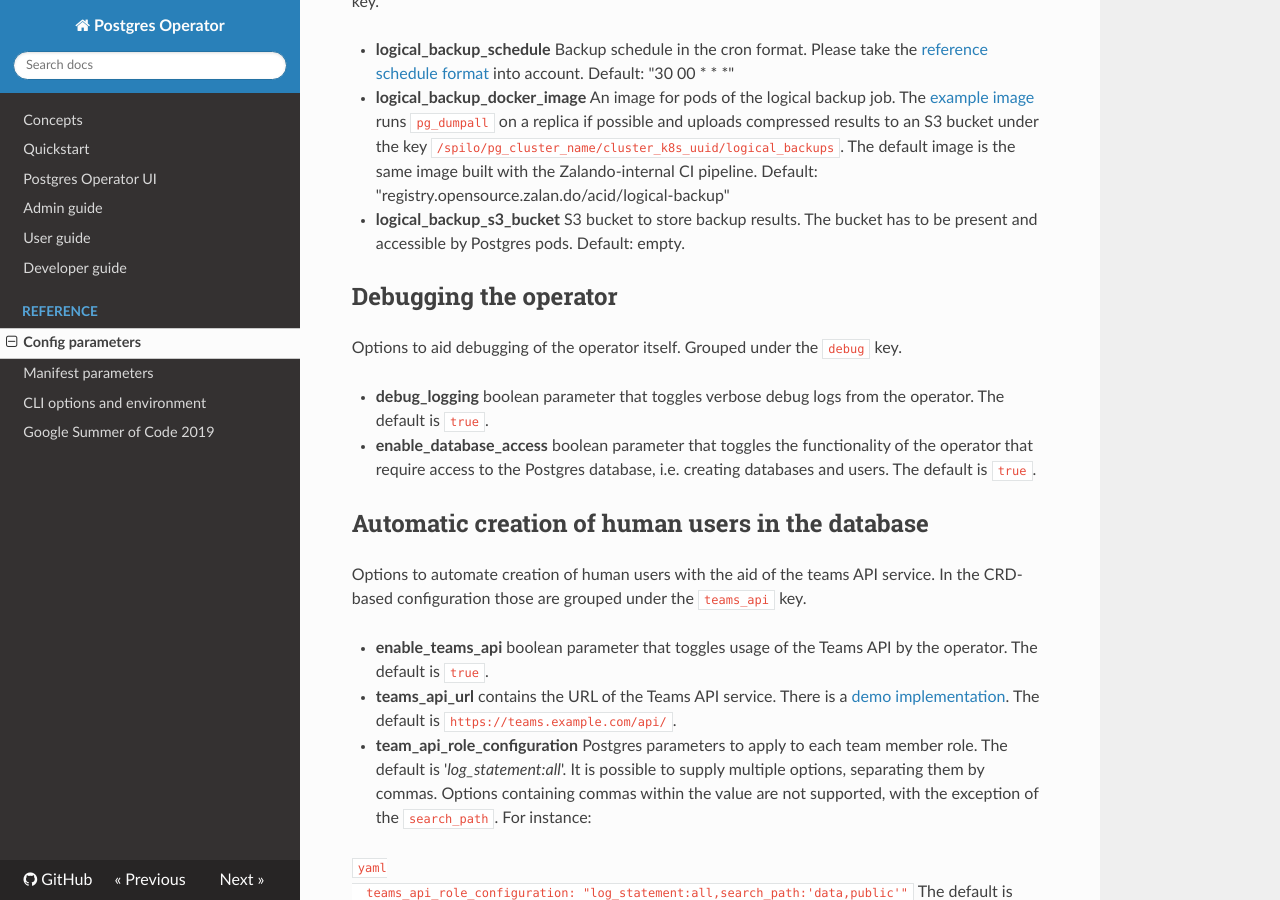
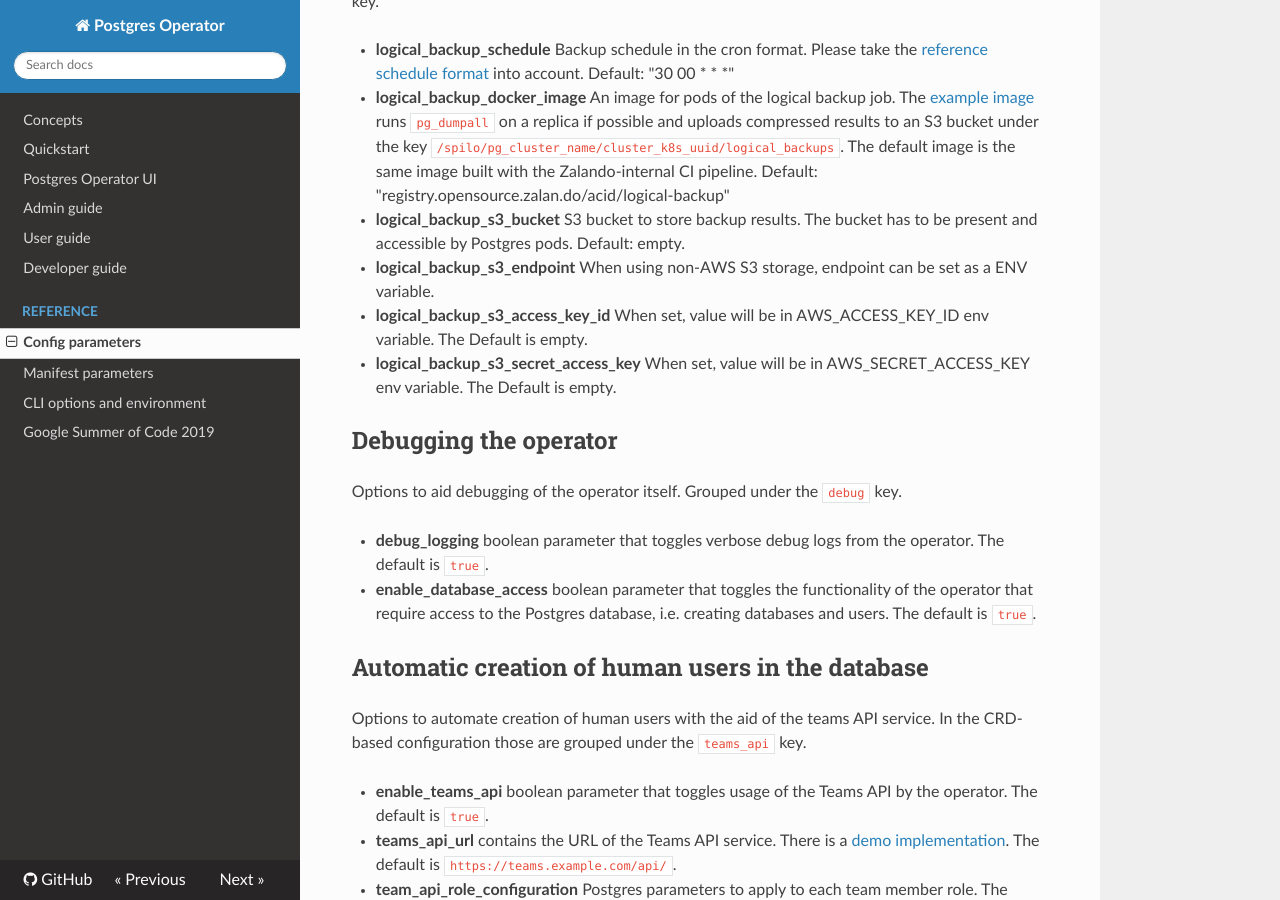
Before and after one commit to zalando/postgres-operator, an MkDocs documentation site: the page built from docs/reference/operator_parameters.md, in a window 1280 px wide and 900 px high, scrolled down 6657 px. Built offline with MkDocs 1.6.1, drawn with Linux system fonts in a browser that asks for light colours; nearby versions of some CDN libraries.

Commit message:
Updated documentation for logical backup endpoint, access and secret key.

```diff
--- a/docs/reference/operator_parameters.md
+++ b/docs/reference/operator_parameters.md
@@ -436,6 +436,15 @@ grouped under the `logical_backup` key.
   S3 bucket to store backup results. The bucket has to be present and
   accessible by Postgres pods. Default: empty.
 
+* **logical_backup_s3_endpoint**
+  When using non-AWS S3 storage, endpoint can be set as a ENV variable.
+
+* **logical_backup_s3_access_key_id**
+  When set, value will be in AWS_ACCESS_KEY_ID env variable. The Default is empty.
+
+* **logical_backup_s3_secret_access_key**
+  When set, value will be in AWS_SECRET_ACCESS_KEY env variable. The Default is empty.
+
 ## Debugging the operator
 
 Options to aid debugging of the operator itself. Grouped under the `debug` key.
```
Also changed, not shown: 3 other files.
